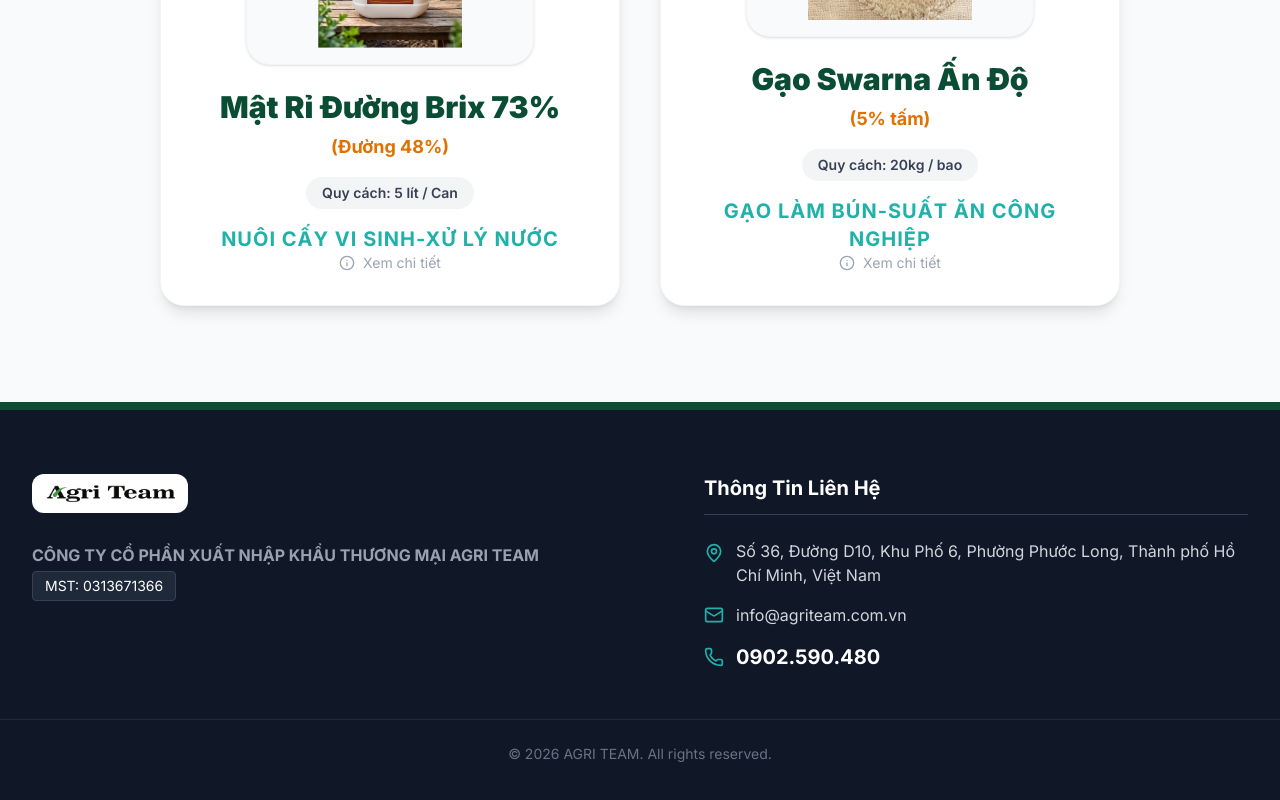
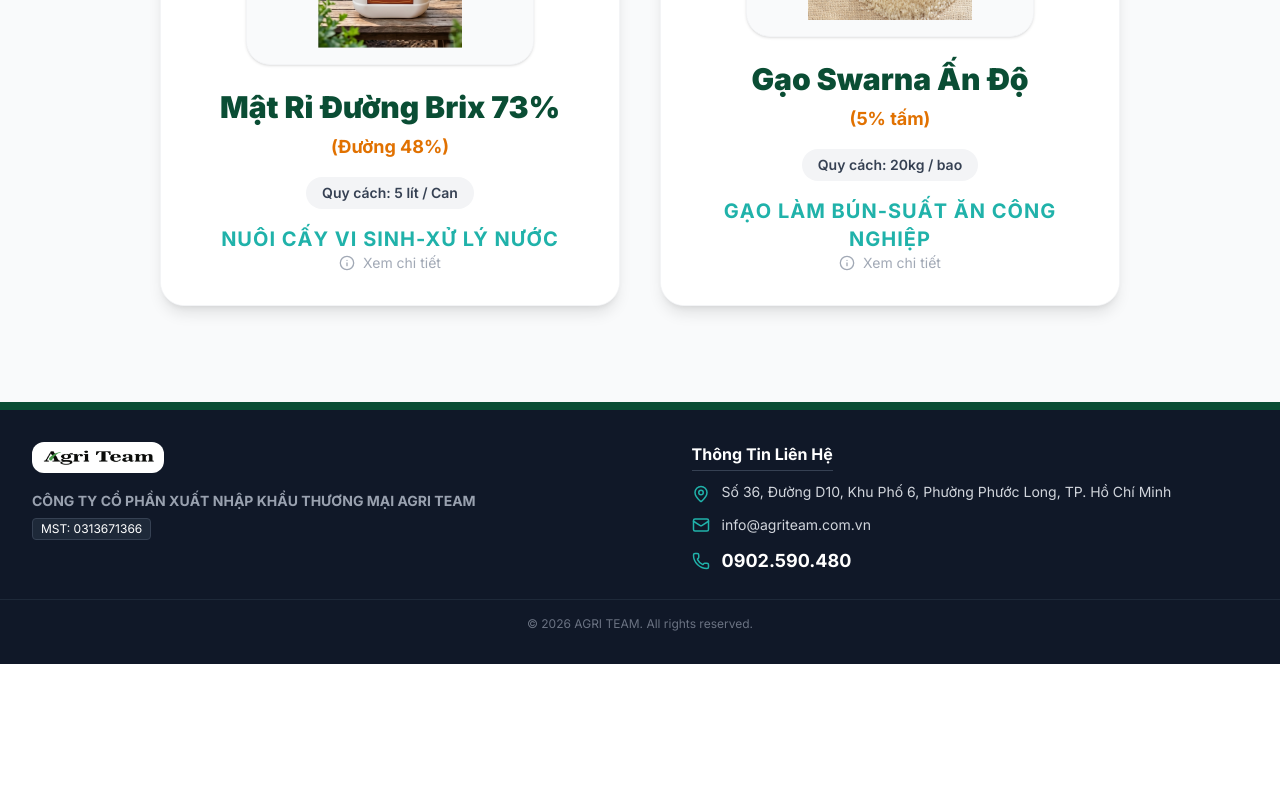
Before and after one commit to tmathu1982-coder/agriteam-web, a Next.js app: page / in a window 1280 px wide. Shown: the part 1204-2004 px from the top of the page. After the commit the page ends 1868 px from the top, so only its background shows below. Built offline with nearby package versions, Linux system fonts and the light colour scheme.

Commit message:
Doi ten the title va favicon

```diff
--- a/app/page.tsx
+++ b/app/page.tsx
@@ -5,7 +5,7 @@ export default function Home() {
   const hotline = "0902590480";
   const hotlineDisplay = "0902.590.480";
 
-  // Dữ liệu 2 sản phẩm Mật rỉ đường
+  // Dữ liệu 2 sản phẩm
   const products = [
     {
       id: 1,
@@ -38,14 +38,12 @@ export default function Home() {
   return (
     <main className="min-h-screen bg-gray-50 text-gray-800 font-sans">
 
-      {/* HEADER - CHỈ GIỮ LOGO NGUYÊN BẢN, BỎ CHỮ AGRI TEAM */}
+      {/* HEADER */}
       <header className="bg-white text-[#0A4D34] sticky top-0 z-50 shadow-sm border-b-4 border-[#0A4D34]">
         <div className="max-w-7xl mx-auto px-4 sm:px-6 lg:px-8 py-2 flex justify-between items-center">
-
-          {/* Khu vực Logo góc trái trên cùng */}
           <div className="flex items-center">
             <Image
-              src="/logo-agriteam.png" // Trò lưu ý kiểm tra chính xác đuôi file .png hoặc .jpg trong thư mục public nhé
+              src="/logo-agriteam.png"
               alt="Agriteam Logo"
               width={160}
               height={60}
@@ -93,10 +91,10 @@ export default function Home() {
         </div>
       </section>
 
-      {/* SẢN PHẨM SECTION - HIỆU ỨNG HOVER */}
+      {/* SẢN PHẨM SECTION */}
       <section id="san-pham" className="py-24 max-w-5xl mx-auto px-4 sm:px-6 lg:px-8">
         <div className="text-center mb-16">
-          <h3 className="text-4xl font-black text-gray-900 mb-4">Mật Rỉ Đường Chuyên Dụng</h3>
+          <h3 className="text-4xl font-black text-gray-900 mb-4">Sản Phẩm Chuyên Dụng</h3>
           <p className="text-lg text-gray-600">Rê chuột vào sản phẩm để xem thông tin chi tiết và công dụng.</p>
           <div className="w-24 h-1.5 bg-[#20B2AA] mx-auto mt-6 rounded-full"></div>
         </div>
@@ -107,7 +105,6 @@ export default function Home() {
 
               {/* MẶT TRƯỚC */}
               <div className="absolute inset-0 p-8 flex flex-col items-center justify-center transition-opacity duration-500 group-hover:opacity-0 bg-white z-10">
-                {/* Khung chứa ảnh sản phẩm thật - NÂNG CẤP KÍCH THƯỚC VÀ BO GÓC */}
                 <div className="relative w-72 h-72 mb-6 flex items-center justify-center overflow-hidden bg-gray-50 rounded-3xl border border-gray-100 shadow-sm">
                   <Image
                     src={product.image}
@@ -117,7 +114,6 @@ export default function Home() {
                   />
                 </div>
 
-  {/* ... Các phần hiển thị tên và quy cách giữ nguyên ... */}
                 <h4 className="text-3xl font-black text-[#0A4D34] text-center">{product.name}</h4>
                 <p className="text-lg font-bold text-amber-600 mt-2 mb-4">{product.subName}</p>
                 <span className="bg-gray-100 text-gray-700 px-4 py-1.5 rounded-full text-sm font-semibold mb-4">Quy cách: {product.weight}</span>
@@ -128,7 +124,7 @@ export default function Home() {
                 </div>
               </div>
 
-              {/* MẶT SAU (Trượt lên khi hover) */}
+              {/* MẶT SAU */}
               <div className="absolute inset-0 bg-[#0A4D34] text-white p-8 transform translate-y-full group-hover:translate-y-0 transition-transform duration-500 ease-in-out z-20 flex flex-col justify-center">
                 <h4 className="text-2xl font-black text-amber-400 mb-2">{product.name} {product.subName}</h4>
                 <p className="text-green-100 mb-6 font-medium italic border-b border-green-700 pb-4">Dùng cho: {product.category}</p>
@@ -162,40 +158,41 @@ export default function Home() {
         </div>
       </section>
 
-      {/* FOOTER */}
-      <footer id="lien-he" className="bg-gray-900 text-gray-300 py-16 border-t-8 border-[#0A4D34]">
-        <div className="max-w-7xl mx-auto px-4 sm:px-6 lg:px-8 grid grid-cols-1 md:grid-cols-2 gap-12">
+      {/* FOOTER ĐÃ ĐƯỢC THU GỌN 1/2 */}
+      <footer id="lien-he" className="bg-gray-900 text-gray-300 py-8 border-t-8 border-[#0A4D34]">
+        <div className="max-w-7xl mx-auto px-4 sm:px-6 lg:px-8 flex flex-col md:flex-row justify-between items-center md:items-start gap-6">
 
-          <div className="space-y-6">
-            <div className="bg-white p-2 rounded-xl inline-block">
-              <Image src="/logo-agriteam.png" alt="Agriteam Logo" width={140} height={50} className="object-contain"/>
+          {/* Cột trái: Thông tin công ty */}
+          <div className="space-y-3 text-center md:text-left md:w-1/2">
+            <div className="bg-white p-1.5 rounded-xl inline-block">
+              <Image src="/logo-agriteam.png" alt="Agriteam Logo" width={120} height={40} className="object-contain"/>
             </div>
             <div>
-              <p className="text-gray-400 font-bold uppercase mb-1">Công Ty Cổ Phần Xuất Nhập Khẩu Thương Mại Agri Team</p>
-              <p className="text-white bg-gray-800 inline-block px-3 py-1 rounded font-mono text-sm border border-gray-700">MST: 0313671366</p>
+              <p className="text-gray-400 font-bold uppercase text-sm mb-1">Công Ty Cổ Phần Xuất Nhập Khẩu Thương Mại Agri Team</p>
+              <p className="text-white bg-gray-800 inline-block px-2 py-0.5 rounded font-mono text-xs border border-gray-700">MST: 0313671366</p>
             </div>
           </div>
 
-          <div className="space-y-6 md:pl-10">
-            <h4 className="text-xl font-bold text-white border-b border-gray-700 pb-3">Thông Tin Liên Hệ</h4>
-            <div className="space-y-4">
-              <div className="flex items-start gap-3">
-                <MapPin className="text-[#20B2AA] mt-1 flex-shrink-0" size={20}/>
-                <p>Số 36, Đường D10, Khu Phố 6, Phường Phước Long, Thành phố Hồ Chí Minh, Việt Nam</p>
+          {/* Cột phải: Thông tin liên hệ */}
+          <div className="space-y-3 md:pl-10 md:w-1/2 text-sm">
+            <h4 className="text-base font-bold text-white border-b border-gray-700 pb-1 inline-block">Thông Tin Liên Hệ</h4>
+            <div className="flex items-start gap-3 justify-center md:justify-start">
+              <MapPin className="text-[#20B2AA] mt-0.5 flex-shrink-0" size={18}/>
+              <p className="leading-tight">Số 36, Đường D10, Khu Phố 6, Phường Phước Long, TP. Hồ Chí Minh</p>
             </div>
-              <div className="flex items-center gap-3">
-                <Mail className="text-[#20B2AA] flex-shrink-0" size={20}/>
+            <div className="flex items-center gap-3 justify-center md:justify-start">
+              <Mail className="text-[#20B2AA] flex-shrink-0" size={18}/>
               <p>info@agriteam.com.vn</p>
             </div>
-              <div className="flex items-center gap-3">
-                <Phone className="text-[#20B2AA] flex-shrink-0" size={20}/>
-                <p className="text-xl font-bold text-white">{hotlineDisplay}</p>
-              </div>
+            <div className="flex items-center gap-3 justify-center md:justify-start">
+              <Phone className="text-[#20B2AA] flex-shrink-0" size={18}/>
+              <p className="text-lg font-bold text-white">{hotlineDisplay}</p>
             </div>
           </div>
         </div>
 
-        <div className="max-w-7xl mx-auto px-4 mt-12 pt-6 border-t border-gray-800 text-center text-sm text-gray-500">
+        {/* Bản quyền */}
+        <div className="max-w-7xl mx-auto px-4 mt-6 pt-4 border-t border-gray-800 text-center text-xs text-gray-500">
           <p>© {new Date().getFullYear()} AGRI TEAM. All rights reserved.</p>
         </div>
       </footer>
```
Lines whose indentation alone changed are shown as unchanged.
